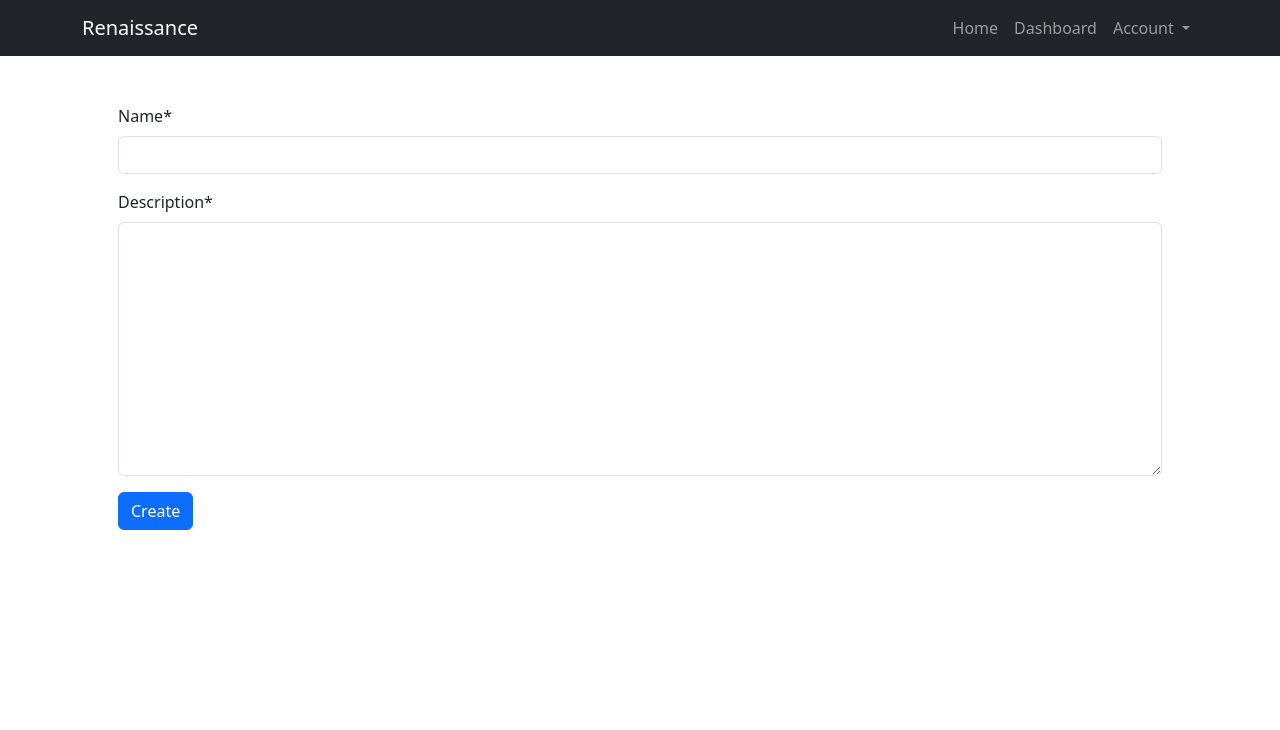
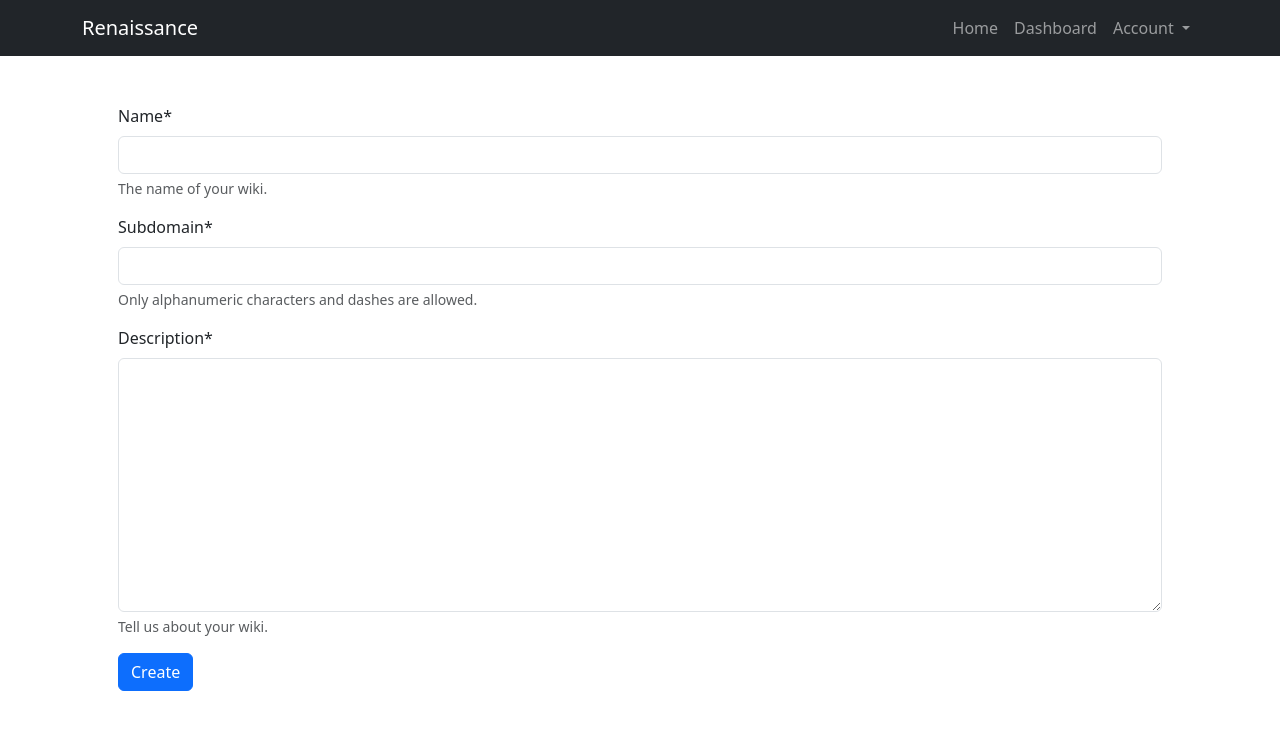
Before and after one commit to OracleNine/Renaissance, a Django app: page /dashboard/create in a window 1280 px wide. Shown: the top 730 px of the page. Run offline with Django 5.2, Linux system fonts and the light colour scheme; the visitor is signed in with stand-in values (Sample User, id 1); parts of the project's set-up code (start-up, migrations or seed data) failed here and were passed over; some libraries are stand-ins or nearby versions.

Commit message:
Created create-wiki view

```diff
--- a/core/forms.py
+++ b/core/forms.py
@@ -12,9 +12,10 @@ class RegisterForm(UserCreationForm):
         fields = ["email", "username", "password1", "password2"]
 
 class CreateWikiForm(ModelForm):
-    name = forms.CharField()
-    description = forms.CharField( widget=forms.Textarea )
+    name = forms.CharField(help_text='The name of your wiki.')
+    subdomain = forms.CharField(help_text='Only alphanumeric characters and dashes are allowed.')
+    description = forms.CharField( widget=forms.Textarea, help_text='Tell us about your wiki.' )
 
     class Meta:
         model = Wiki
-        fields = ["name", "description"]
+        fields = ["name", "subdomain", "description"]
--- a/core/models.py
+++ b/core/models.py
@@ -1,5 +1,8 @@
 from django.db import models
 from django.contrib.auth.models import User
+from django.core.validators import RegexValidator
+from wiki.models import Member, Role
+
 
 class Profile(models.Model):
     user = models.OneToOneField(User, on_delete=models.CASCADE)
@@ -7,5 +10,15 @@ class Profile(models.Model):
 
 class Wiki(models.Model):
     name = models.CharField(max_length=25)
+    subdomainValidator = RegexValidator(r'^[0-9a-zA-Z\-]*$', 'Only alphanumeric characters and dashes are allowed.')
+    subdomain = models.CharField(max_length=25, validators=[subdomainValidator])
     description = models.CharField(max_length=255)
     created_at = models.DateTimeField(auto_now_add=True)
+
+    def add_founder(self, target):
+        profile = target.profile
+        founderRole = Role.objects.create(wiki=self, name="Founder", PERM_FOUNDER=True)
+        member = Member.objects.create(wiki=self, profile=profile)
+
+        member.role.add(founderRole)
+        self.member.add(member)
--- a/core/templates/core/social/create-wiki.html
+++ b/core/templates/core/social/create-wiki.html
@@ -5,10 +5,15 @@
 
 {% block content %}
 <div class="container mx-10 p-5">
+    {% if form.non_field_errors %}
+    <div class="alert alert-danger">
+        {{ form.non_field_errors }}
+    </div>
+    {% endif %}
     <form method="POST" class="form-group">
         {% csrf_token %}
         {{ form|crispy }}
-        <button type="button" class="btn btn-primary">Create</button>
+        <button type="submit" class="btn btn-primary">Create</button>
     </form>
 </div>
 {% endblock %}
--- a/core/views.py
+++ b/core/views.py
@@ -3,7 +3,7 @@ from core.models import Profile, User
 from .forms import RegisterForm, CreateWikiForm
 from django.contrib.auth.views import LoginView
 
-# Create your views here.
+# Registration Views
 def index(request):
     return render(request, "core/index.html")
 
@@ -11,7 +11,7 @@ def signup(request):
     if (request.user.is_authenticated):
         return redirect("/dashboard")
     else:
-        if request.method == "POST":
+        if (request.method == "POST"):
             form = RegisterForm(request.POST)
             if form.is_valid():
                 form.save()
@@ -41,8 +41,13 @@ def dashboard_wikis(request):
         return redirect("/login")
 
 def dashboard_create(request):
-    if (request.user.is_authenticated):
+    if not (request.user.is_authenticated):
+        return redirect("/login")
+    elif (request.method == "POST"):
+        form = CreateWikiForm(request.POST)
+        if form.is_valid():
+            form.save()
+            return redirect("/dashboard/wikis")
+    else:
         form = CreateWikiForm()
-        return render(request, "core/social/create-wiki.html", {"form": form})
-    else:
-        return redirect("/login")
+    return render(request, "core/social/create-wiki.html", {"form": form})
```
Also changed, not shown: README.md, core/migrations/0002_wiki_subdomain.py (added).
